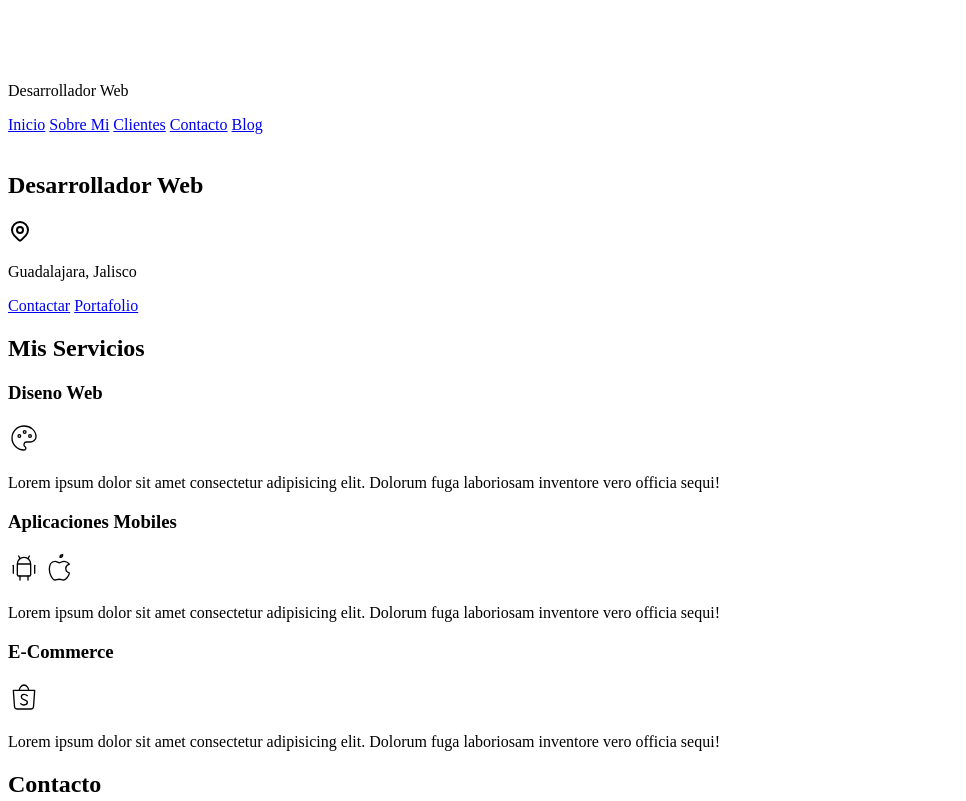
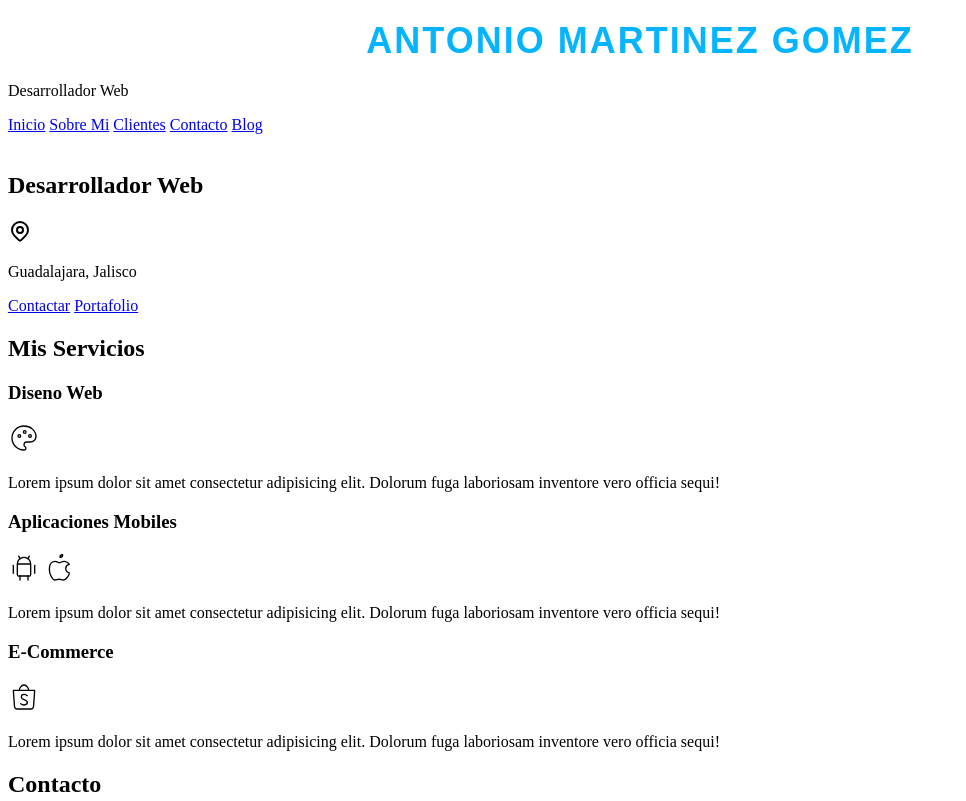
Before and after one commit to Tonygdl19mx/0.5-Curso-HTML--CSS--JS-JPDLT, a plain HTML site: page index.html in a window 1280 px wide. Shown: the top 801 px of the page, without its empty margins (0-966 px from the left). Drawn offline with Linux system fonts and the light colour scheme.

Commit message:
Cambio color azul

```diff
--- a/CSS/style.css
+++ b/CSS/style.css
@@ -1,7 +1,7 @@
 h1 {
     font-family: 'Arial', sans-serif;
     font-size: 36px;
-    color: #ffffff;
+    color: hsl(198, 100%, 51%);
     text-align: center;
     text-transform: uppercase;
     letter-spacing: 2px;
```
